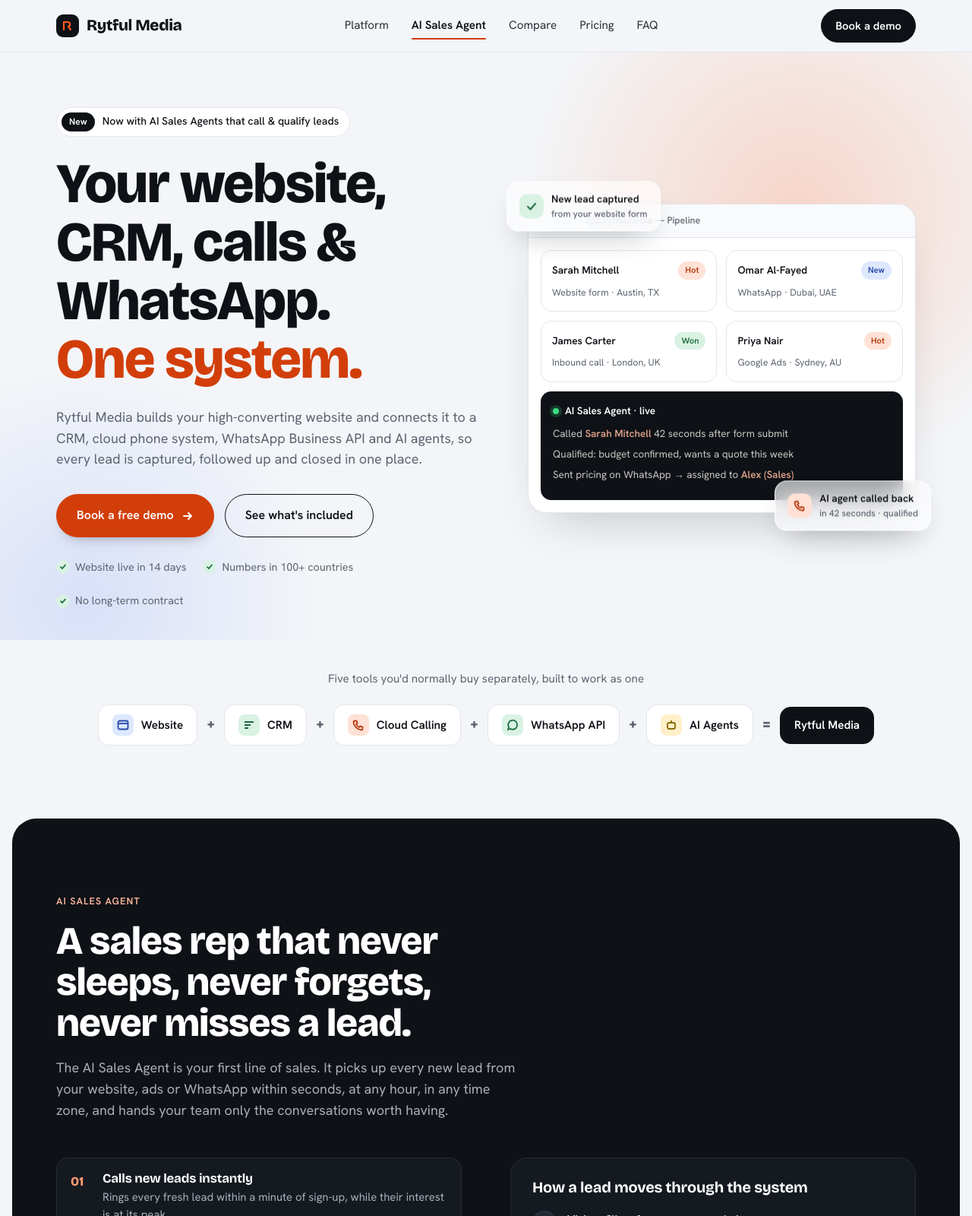
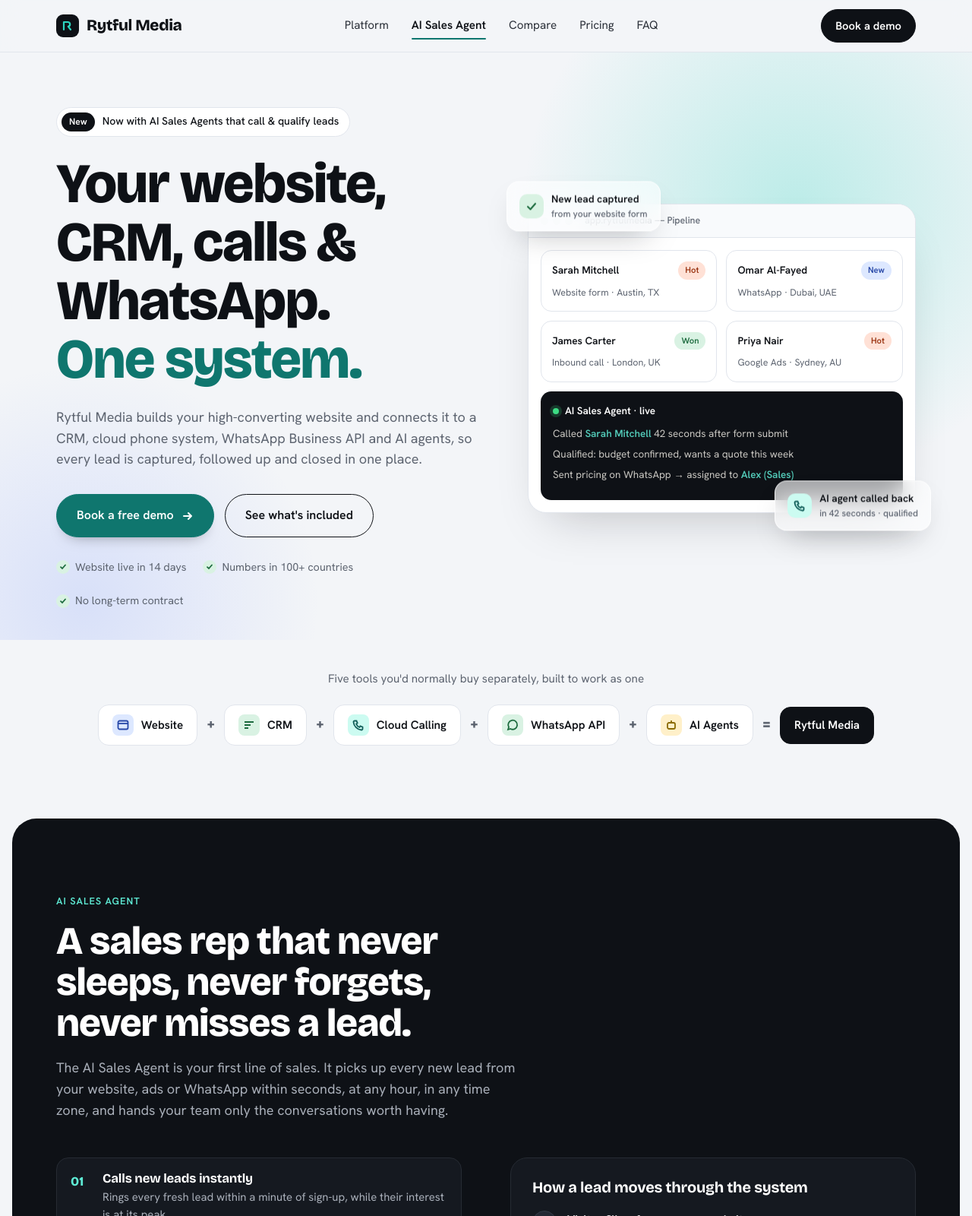
Before and after one commit to AdarshJha05/rytful_landing_page, a plain HTML site: page index.html in a window 1280 px wide. Shown: the top 1600 px of the page at 76% size. Drawn offline with nearby package versions, Linux system fonts and the light colour scheme.

Commit message:
Switch accent color from orange to teal
Accent #0F766E, dark #115E59, light #5EEAD4 (on dark panels), tint #CCFBF1. The Hot status pill keeps its warm rose so it still reads as urgent.

Co-Authored-By: Claude Opus 5.5 <noreply@anthropic.com>

```diff
--- a/index.html
+++ b/index.html
@@ -14,7 +14,7 @@
 <style>
 :root{
   --ink:#0E1116; --ink-2:#2A2F38; --muted:#5D6470; --line:#E1E5EC;
-  --paper:#F3F5F8; --card:#FFFFFF; --accent:#D23E0A; --accent-ink:#B83A0B;
+  --paper:#F3F5F8; --card:#FFFFFF; --accent:#0F766E; --accent-ink:#115E59; --accent-light:#5EEAD4; --tint:#CCFBF1;
   --mint:#D9F2E3; --sky:#DDE8FF; --sun:#FFF0C9; --rose:#FFE1D6;
   --r:18px; --max:1180px;
   --display:"Bricolage Grotesque", system-ui, sans-serif;
@@ -35,7 +35,7 @@ section{padding:96px 0}
 .btn{display:inline-flex;align-items:center;justify-content:center;gap:10px;font-weight:600;font-size:1rem;padding:15px 26px;border-radius:999px;border:1.5px solid var(--ink);transition:transform .15s ease, background .15s ease;cursor:pointer;font-family:var(--body)}
 .btn:hover{transform:translateY(-2px)}
 .btn-primary{background:var(--accent);border-color:var(--accent);color:#fff}
-.btn-primary:hover{background:#B8360A}
+.btn-primary:hover{background:#115E59}
 .btn-dark{background:var(--ink);color:#fff}
 .btn-ghost{background:transparent}
 :focus-visible{outline:3px solid var(--accent);outline-offset:3px}
@@ -71,7 +71,7 @@ section{padding:96px 0}
 .lead-card{border:1px solid var(--line);border-radius:14px;padding:14px;font-size:.85rem}
 .lead-card .row{display:flex;justify-content:space-between;align-items:center;margin-bottom:8px}
 .pill{font-size:.7rem;font-weight:600;padding:3px 9px;border-radius:999px}
-.p-hot{background:var(--rose);color:var(--accent-ink)}
+.p-hot{background:var(--rose);color:#9A3412}
 .p-new{background:var(--sky);color:#2848A8}
 .p-won{background:var(--mint);color:#1C6B3E}
 .lead-card .who{font-weight:600}
@@ -80,7 +80,7 @@ section{padding:96px 0}
 .ai-log .h{display:flex;align-items:center;gap:8px;font-weight:600;margin-bottom:10px;color:#fff}
 .dot-live{width:8px;height:8px;border-radius:50%;background:#3DDC84;box-shadow:0 0 0 4px rgba(61,220,132,.2)}
 .ai-log p{opacity:.85;margin-bottom:6px}
-.ai-log p b{color:#FFB89C;font-weight:600}
+.ai-log p b{color:var(--accent-light);font-weight:600}
 
 /* stack strip */
 .stack{padding:40px 0 24px}
@@ -93,12 +93,12 @@ section{padding:96px 0}
 
 /* ai agent */
 .agent{background:var(--ink);color:#F1EEE7;border-radius:32px;margin:0 16px;padding:96px 0}
-.agent .eyebrow{color:#FFB89C}
+.agent .eyebrow{color:var(--accent-light)}
 .agent .lead{color:#A9AFB9}
 .agent-grid{display:grid;grid-template-columns:1fr 1fr;gap:64px;align-items:start;margin-top:48px}
 .caps{display:grid;gap:14px}
 .cap{display:flex;gap:16px;align-items:flex-start;padding:18px;border:1px solid #262B33;border-radius:16px;background:#151920}
-.cap .n{font-family:var(--display);font-weight:800;color:#FF9A70;font-size:1.05rem;min-width:26px}
+.cap .n{font-family:var(--display);font-weight:800;color:var(--accent-light);font-size:1.05rem;min-width:26px}
 .cap h3{font-size:1.05rem;margin-bottom:4px;color:#fff}
 .cap p{color:#A9AFB9;font-size:.93rem}
 .flow{position:sticky;top:100px;border:1px solid #262B33;border-radius:22px;padding:28px;background:#151920}
@@ -106,7 +106,7 @@ section{padding:96px 0}
 .step{display:flex;gap:14px;position:relative;padding-bottom:22px}
 .step:last-child{padding-bottom:0}
 .step:not(:last-child)::before{content:"";position:absolute;left:15px;top:34px;bottom:4px;width:2px;background:#2A303A}
-.step .b{width:32px;height:32px;border-radius:50%;background:#232833;border:1px solid #343B47;display:grid;place-items:center;flex:none;font-size:.8rem;font-weight:700;color:#FFB89C}
+.step .b{width:32px;height:32px;border-radius:50%;background:#232833;border:1px solid #343B47;display:grid;place-items:center;flex:none;font-size:.8rem;font-weight:700;color:var(--accent-light)}
 .step strong{display:block;color:#fff;font-size:.97rem}
 .step span{color:#A9AFB9;font-size:.88rem}
 .promise{display:flex;gap:10px;flex-wrap:wrap;margin-top:24px}
@@ -258,7 +258,7 @@ a,button,summary,label{-webkit-tap-highlight-color:transparent;touch-action:mani
 
 /* hero depth: glow + glass */
 .hero{position:relative;overflow:hidden}
-.hero::before{content:"";position:absolute;top:-20%;right:-10%;width:720px;height:720px;background:radial-gradient(closest-side,rgba(255,154,112,.35),rgba(255,154,112,0));pointer-events:none}
+.hero::before{content:"";position:absolute;top:-20%;right:-10%;width:720px;height:720px;background:radial-gradient(closest-side,rgba(45,212,191,.28),rgba(45,212,191,0));pointer-events:none}
 .hero::after{content:"";position:absolute;left:-200px;bottom:-260px;width:620px;height:620px;background:radial-gradient(closest-side,rgba(120,150,255,.22),rgba(120,150,255,0));pointer-events:none}
 .hero .wrap{position:relative;z-index:1}
 .hero-visual{position:relative;padding:28px 0}
@@ -310,7 +310,7 @@ input[aria-invalid="true"],select[aria-invalid="true"]{border-color:#B42318;back
 <header class="nav">
   <div class="wrap">
     <a href="#" class="logo" aria-label="Rytful Media home">
-      <span class="logo-mark"><svg aria-hidden="true" focusable="false" width="16" height="16" viewBox="0 0 16 16" fill="none"><path d="M3 13V3h5.2a3 3 0 0 1 .6 5.94L12 13" stroke="#FF5A1F" stroke-width="2.2" stroke-linecap="round" stroke-linejoin="round"/></svg></span>
+      <span class="logo-mark"><svg aria-hidden="true" focusable="false" width="16" height="16" viewBox="0 0 16 16" fill="none"><path d="M3 13V3h5.2a3 3 0 0 1 .6 5.94L12 13" stroke="#2DD4BF" stroke-width="2.2" stroke-linecap="round" stroke-linejoin="round"/></svg></span>
       Rytful Media
     </a>
     <nav class="nav-links" aria-label="Main">
@@ -350,7 +350,7 @@ input[aria-invalid="true"],select[aria-invalid="true"]{border-color:#B42318;back
       <span>New lead captured<small>from your website form</small></span>
     </div>
     <div class="glass glass-b" aria-hidden="true">
-      <span class="gi" style="background:var(--rose)"><svg aria-hidden="true" focusable="false" width="16" height="16" viewBox="0 0 16 16" fill="none" stroke="#B83A0B" stroke-width="1.8"><path d="M3 2.5h2.5l1.2 3-1.6 1a7 7 0 0 0 4.4 4.4l1-1.6 3 1.2V13a1.5 1.5 0 0 1-1.6 1.5A11.5 11.5 0 0 1 1.5 4.1 1.5 1.5 0 0 1 3 2.5Z"/></svg></span>
+      <span class="gi" style="background:var(--tint)"><svg aria-hidden="true" focusable="false" width="16" height="16" viewBox="0 0 16 16" fill="none" stroke="#115E59" stroke-width="1.8"><path d="M3 2.5h2.5l1.2 3-1.6 1a7 7 0 0 0 4.4 4.4l1-1.6 3 1.2V13a1.5 1.5 0 0 1-1.6 1.5A11.5 11.5 0 0 1 1.5 4.1 1.5 1.5 0 0 1 3 2.5Z"/></svg></span>
       <span>AI agent called back<small>in 42 seconds · qualified</small></span>
     </div>
     <div class="mock" aria-hidden="true">
@@ -393,7 +393,7 @@ input[aria-invalid="true"],select[aria-invalid="true"]{border-color:#B42318;back
       <span class="plus">+</span>
       <div class="chip"><span class="ic" style="background:var(--mint)"><svg aria-hidden="true" focusable="false" width="16" height="16" viewBox="0 0 16 16" fill="none" stroke="#1C6B3E" stroke-width="1.8"><path d="M2 4h12M2 8h8M2 12h5"/></svg></span>CRM</div>
       <span class="plus">+</span>
-      <div class="chip"><span class="ic" style="background:var(--rose)"><svg aria-hidden="true" focusable="false" width="16" height="16" viewBox="0 0 16 16" fill="none" stroke="#B83A0B" stroke-width="1.8"><path d="M3 2.5h2.5l1.2 3-1.6 1a7 7 0 0 0 4.4 4.4l1-1.6 3 1.2V13a1.5 1.5 0 0 1-1.6 1.5A11.5 11.5 0 0 1 1.5 4.1 1.5 1.5 0 0 1 3 2.5Z"/></svg></span>Cloud Calling</div>
+      <div class="chip"><span class="ic" style="background:var(--tint)"><svg aria-hidden="true" focusable="false" width="16" height="16" viewBox="0 0 16 16" fill="none" stroke="#115E59" stroke-width="1.8"><path d="M3 2.5h2.5l1.2 3-1.6 1a7 7 0 0 0 4.4 4.4l1-1.6 3 1.2V13a1.5 1.5 0 0 1-1.6 1.5A11.5 11.5 0 0 1 1.5 4.1 1.5 1.5 0 0 1 3 2.5Z"/></svg></span>Cloud Calling</div>
       <span class="plus">+</span>
       <div class="chip"><span class="ic" style="background:var(--mint)"><svg aria-hidden="true" focusable="false" width="16" height="16" viewBox="0 0 16 16" fill="none" stroke="#1C6B3E" stroke-width="1.8"><path d="M2 14l1-3.2A6 6 0 1 1 5.3 13Z"/></svg></span>WhatsApp API</div>
       <span class="plus">+</span>
@@ -476,7 +476,7 @@ input[aria-invalid="true"],select[aria-invalid="true"]{border-color:#B42318;back
         </ul>
       </article>
       <article class="feat third">
-        <span class="ic" style="background:var(--rose)"><svg aria-hidden="true" focusable="false" width="22" height="22" viewBox="0 0 16 16" fill="none" stroke="#B83A0B" stroke-width="1.6"><path d="M3 2.5h2.5l1.2 3-1.6 1a7 7 0 0 0 4.4 4.4l1-1.6 3 1.2V13a1.5 1.5 0 0 1-1.6 1.5A11.5 11.5 0 0 1 1.5 4.1 1.5 1.5 0 0 1 3 2.5Z"/></svg></span>
+        <span class="ic" style="background:var(--tint)"><svg aria-hidden="true" focusable="false" width="22" height="22" viewBox="0 0 16 16" fill="none" stroke="#115E59" stroke-width="1.6"><path d="M3 2.5h2.5l1.2 3-1.6 1a7 7 0 0 0 4.4 4.4l1-1.6 3 1.2V13a1.5 1.5 0 0 1-1.6 1.5A11.5 11.5 0 0 1 1.5 4.1 1.5 1.5 0 0 1 3 2.5Z"/></svg></span>
         <h3>Cloud calling</h3>
         <p>Local business numbers in the US, UK, UAE, Canada, Australia and 100+ countries. Call from laptop or phone, every call recorded and logged.</p>
       </article>
@@ -496,7 +496,7 @@ input[aria-invalid="true"],select[aria-invalid="true"]{border-color:#B42318;back
         <p>Cost per lead, response time, conversion by source and rep. Know exactly which channel pays for itself.</p>
       </article>
       <article class="feat third">
-        <span class="ic" style="background:var(--rose)"><svg aria-hidden="true" focusable="false" width="22" height="22" viewBox="0 0 16 16" fill="none" stroke="#B83A0B" stroke-width="1.6"><path d="M2 8a6 6 0 1 0 12 0A6 6 0 0 0 2 8ZM8 5v3l2 1.5"/></svg></span>
+        <span class="ic" style="background:var(--tint)"><svg aria-hidden="true" focusable="false" width="22" height="22" viewBox="0 0 16 16" fill="none" stroke="#115E59" stroke-width="1.6"><path d="M2 8a6 6 0 1 0 12 0A6 6 0 0 0 2 8ZM8 5v3l2 1.5"/></svg></span>
         <h3>Ads &amp; lead generation</h3>
         <p>Optional managed Google and Meta campaigns, pointed at landing pages we build and measured inside your CRM.</p>
       </article>
@@ -697,7 +697,7 @@ input[aria-invalid="true"],select[aria-invalid="true"]{border-color:#B42318;back
     <div class="foot-grid">
       <div>
         <a href="#" class="logo">
-          <span class="logo-mark"><svg aria-hidden="true" focusable="false" width="16" height="16" viewBox="0 0 16 16" fill="none"><path d="M3 13V3h5.2a3 3 0 0 1 .6 5.94L12 13" stroke="#FF5A1F" stroke-width="2.2" stroke-linecap="round" stroke-linejoin="round"/></svg></span>
+          <span class="logo-mark"><svg aria-hidden="true" focusable="false" width="16" height="16" viewBox="0 0 16 16" fill="none"><path d="M3 13V3h5.2a3 3 0 0 1 .6 5.94L12 13" stroke="#2DD4BF" stroke-width="2.2" stroke-linecap="round" stroke-linejoin="round"/></svg></span>
           Rytful Media
         </a>
         <p>Websites, CRM, cloud calling, WhatsApp and AI sales agents for growing businesses worldwide.</p>
```
